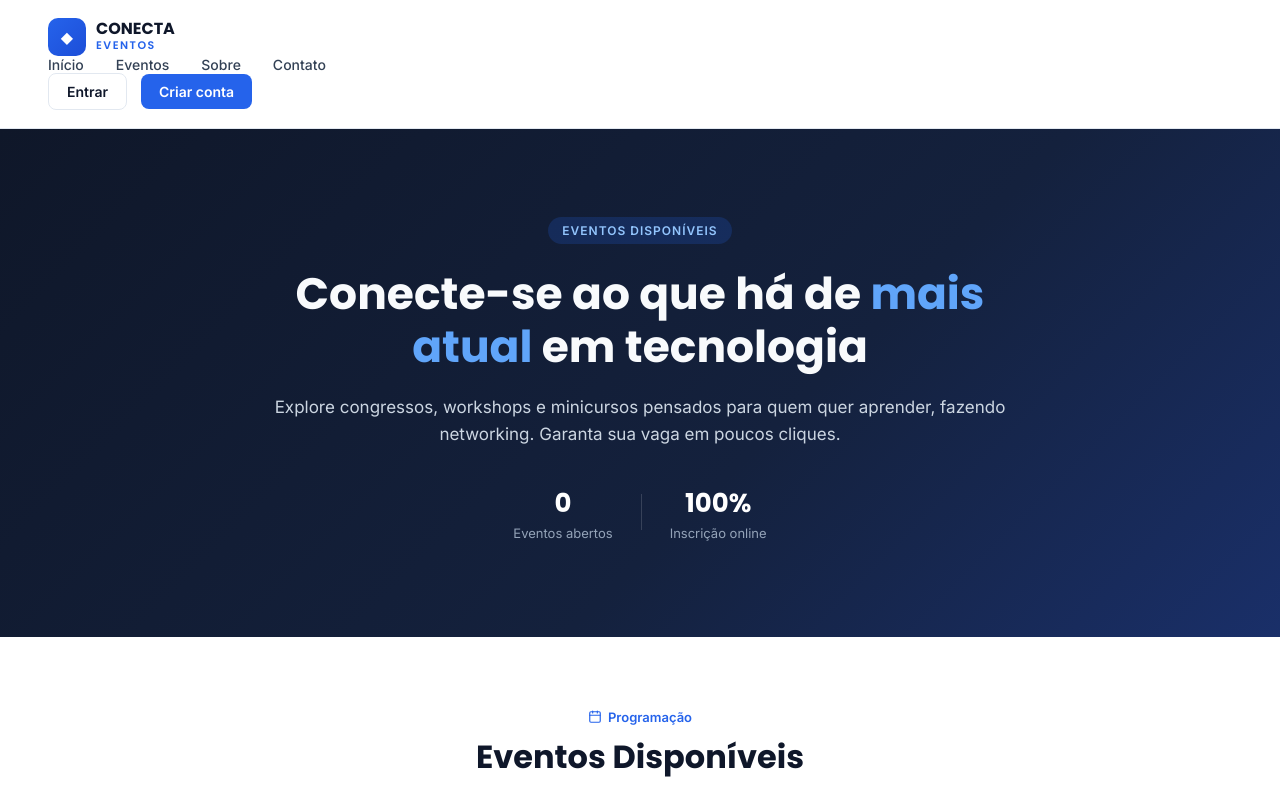
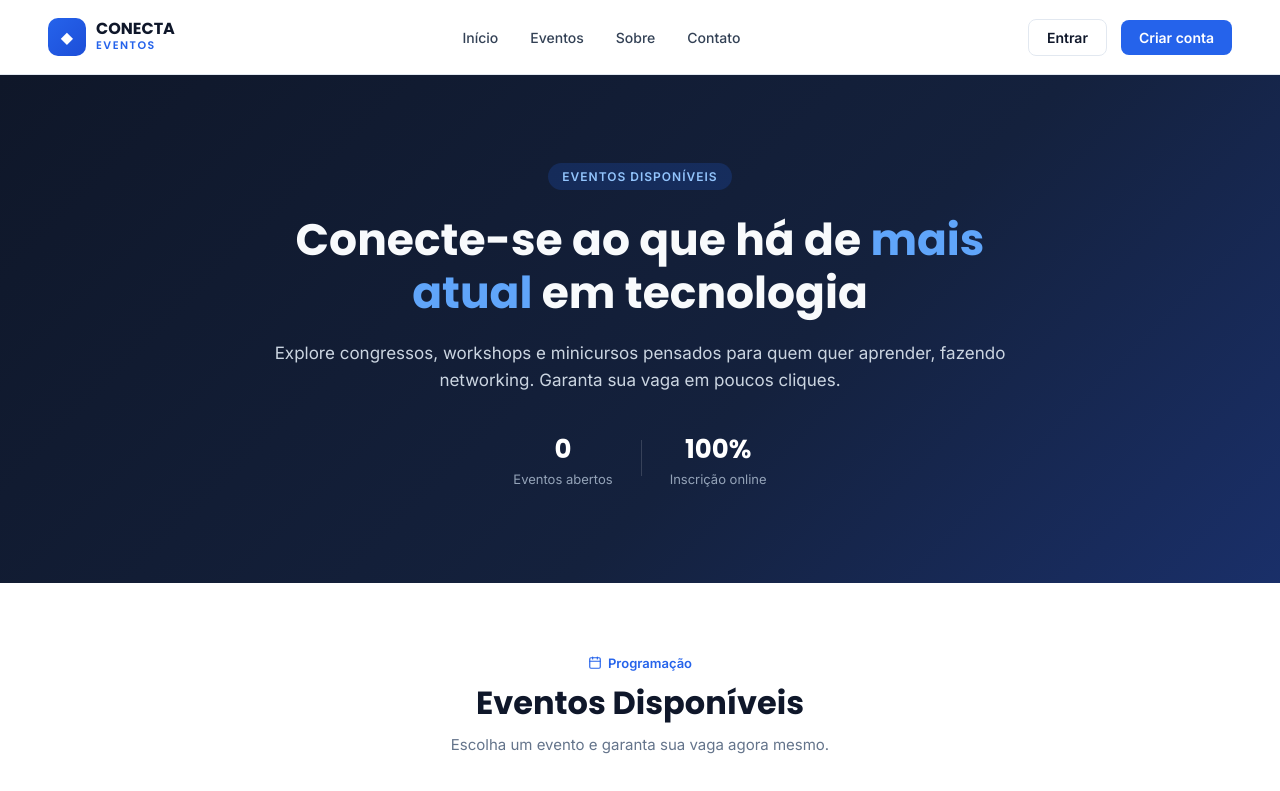
Before and after one commit to LucasFarias-max/projeto-front-congresso-, a React (Vite) app: page / in a window 1280 px wide. Shown: the top 791 px of the page. Built offline with nearby package versions, Linux system fonts and the light colour scheme; no server answers.

Commit message:
erro solcionado na tela do pc na tela home e detalhe

```diff
--- a/src/pages/DetalhesEvento.jsx
+++ b/src/pages/DetalhesEvento.jsx
@@ -335,6 +335,17 @@ function DetalhesEvento() {
         .header-scroll::-webkit-scrollbar { height: 0px; }
         .header-scroll { scrollbar-width: none; -ms-overflow-style: none; }
 
+        /* ===== ESTILO BASE (DESKTOP) DO HEADER =====
+           Antes essa div só ganhava "display: flex" dentro do media query mobile,
+           então no desktop ela virava um bloco comum e empilhava tudo.
+           Agora ela já nasce em flex-row, alinhada e espaçada corretamente. */
+        .header-scroll {
+          display: flex;
+          align-items: center;
+          justify-content: space-between;
+          width: 100%;
+        }
+
         /* ===== REGRAS DE RESPONSIVIDADE ===== */
         @media (max-width: 900px) {
           .header-conecta { padding: 14px 16px !important; }
@@ -342,6 +353,10 @@ function DetalhesEvento() {
             display: flex !important;
             flex-wrap: nowrap !important;
             align-items: center !important;
+            /* No mobile o carrossel usa scroll horizontal, então "flex-start" + gap
+               funciona melhor que "space-between" (que tentaria espalhar os itens
+               antes de deixar rolar). */
+            justify-content: flex-start !important;
             overflow-x: auto !important;
             -webkit-overflow-scrolling: touch;
             gap: 24px !important;
--- a/src/pages/home.jsx
+++ b/src/pages/home.jsx
@@ -81,6 +81,17 @@ function Home() {
         .header-scroll::-webkit-scrollbar { height: 0px; }
         .header-scroll { scrollbar-width: none; -ms-overflow-style: none; }
 
+        /* ===== ESTILO BASE (DESKTOP) DO HEADER =====
+           Antes essa div só ganhava "display: flex" dentro do media query mobile,
+           então no desktop ela virava um bloco comum e empilhava tudo.
+           Agora ela já nasce em flex-row, alinhada e espaçada corretamente. */
+        .header-scroll {
+          display: flex;
+          align-items: center;
+          justify-content: space-between;
+          width: 100%;
+        }
+
         /* ===== MEDIA QUERIES PARA RESPONSIVIDADE ===== */
         @media (max-width: 900px) {
           .header-conecta { padding: 14px 16px !important; }
@@ -88,6 +99,10 @@ function Home() {
             display: flex !important;
             flex-wrap: nowrap !important;
             align-items: center !important;
+            /* No mobile o carrossel usa scroll horizontal, então "flex-start" + gap
+               funciona melhor que "space-between" (que tentaria espalhar os itens
+               antes de deixar rolar). */
+            justify-content: flex-start !important;
             overflow-x: auto !important;
             -webkit-overflow-scrolling: touch;
             gap: 24px !important;
@@ -353,7 +368,7 @@ const styles = {
     margin: "0 0 20px 0",
   },
   heroDestaque: { color: "#60a5fa" },
-  heroDescricao: { fontSize: "17px", color: "#cbd5e1", lineHeight: 1.6, maxWidth: "100%", margin: "0 auto 36px" }, // Alterado max-width para 100%
+  heroDescricao: { fontSize: "17px", color: "#cbd5e1", lineHeight: 1.6, maxWidth: "100%", margin: "0 auto 36px" },
   heroStats: { display: "flex", justifyContent: "center", alignItems: "center", gap: "28px" },
   heroStatItem: { display: "flex", flexDirection: "column", gap: "2px" },
   heroStatNumero: { fontFamily: "'Poppins', sans-serif", fontSize: "26px", fontWeight: 700, color: "#fff" },
@@ -369,7 +384,7 @@ const styles = {
   textoCarregando: { textAlign: "center", color: "#64748b" },
   textoVazio: { textAlign: "center", color: "#94a3b8", fontStyle: "italic" },
 
-  grid: { display: "grid", gridTemplateColumns: "repeat(auto-fill, minmax(280px, 1fr))", gap: "24px", width: "100%" }, // Reduzido minmax para caber melhor em telas pequenas
+  grid: { display: "grid", gridTemplateColumns: "repeat(auto-fill, minmax(280px, 1fr))", gap: "24px", width: "100%" },
   card: {
     backgroundColor: "#ffffff",
     border: "1px solid #e2e8f0",
@@ -445,7 +460,7 @@ const styles = {
     backgroundColor: "#0f1729",
   },
   footerTopo: { display: "flex", flexDirection: "column", gap: "14px", maxWidth: "1240px", margin: "0 auto" },
-  footerFrase: { color: "#64748b", fontSize: "13px", maxWidth: "100%" }, // Removido max-width de 360px fixo
+  footerFrase: { color: "#64748b", fontSize: "13px", maxWidth: "100%" },
   footerCopyright: {
     textAlign: "center",
     color: "#475569",
```
